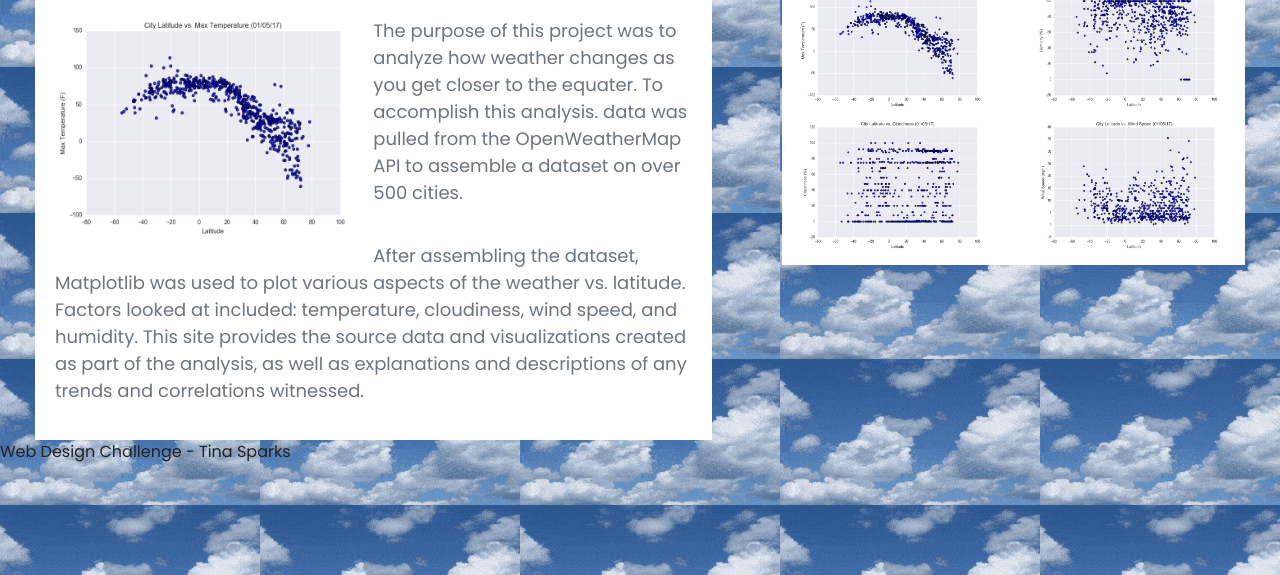
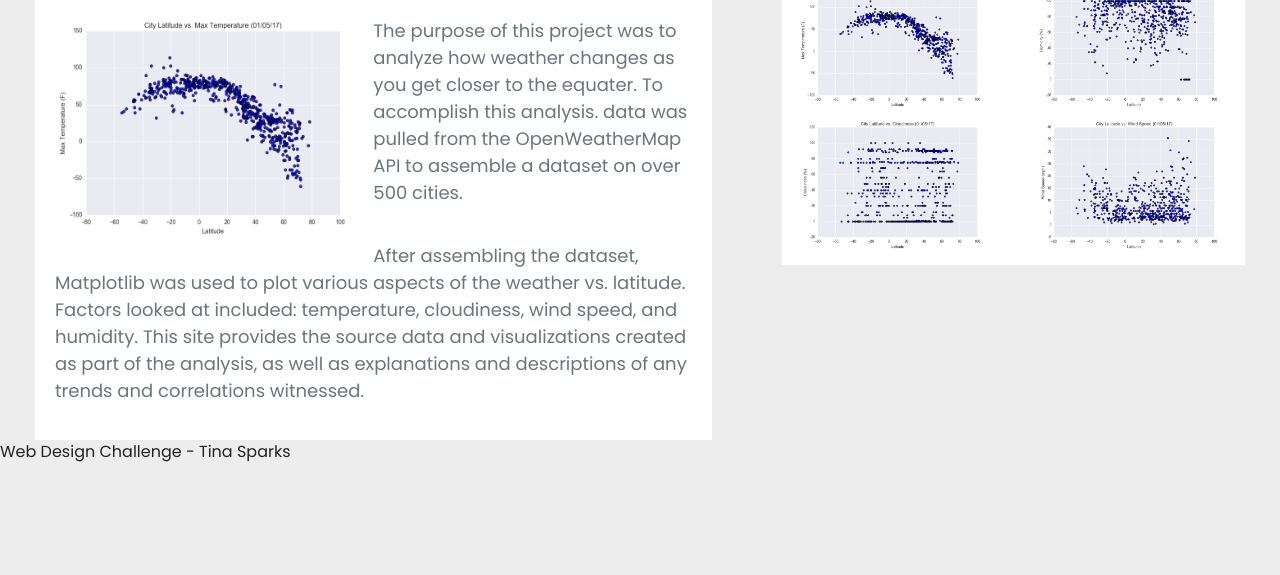
Before and after one commit to TBBSparks/Web-Design-Challenge, a plain HTML site: page index.html in a window 1280 px wide. Shown: the part 225-800 px from the top of the page. Drawn offline with nearby package versions, Linux system fonts and the light colour scheme.

Commit message:
Update style.css

```diff
--- a/style.css
+++ b/style.css
@@ -5,7 +5,7 @@ html, body {
   width: 100%;
   font-family: 'Poppins', sans-serif;
   color: #222;
-  background-image: url("clouds.gif");
+  background-image: https://www.google.com/url?sa=i&url=https%3A%2F%2Fgifer.com%2Fen%2F23dQ&psig=AOvVaw0nZSVIwsC0Ck6rGCBOQ7vI&ust=1595712704795000&source=images&cd=vfe&ved=0CAIQjRxqFwoTCIiH75fr5uoCFQAAAAAdAAAAABAJ("23dQ.gif");
   background-color: #EDEDED;
 }
 navbar {
```
